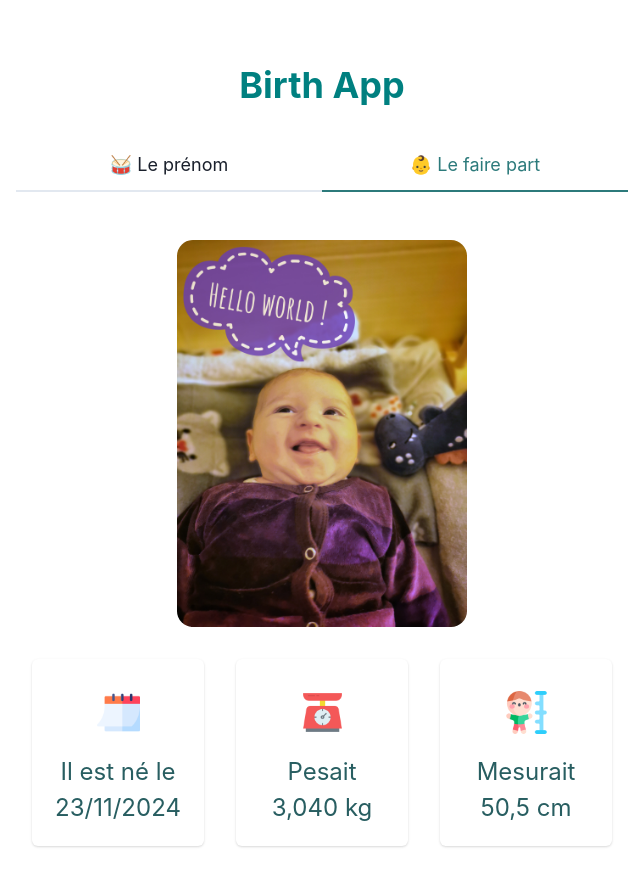
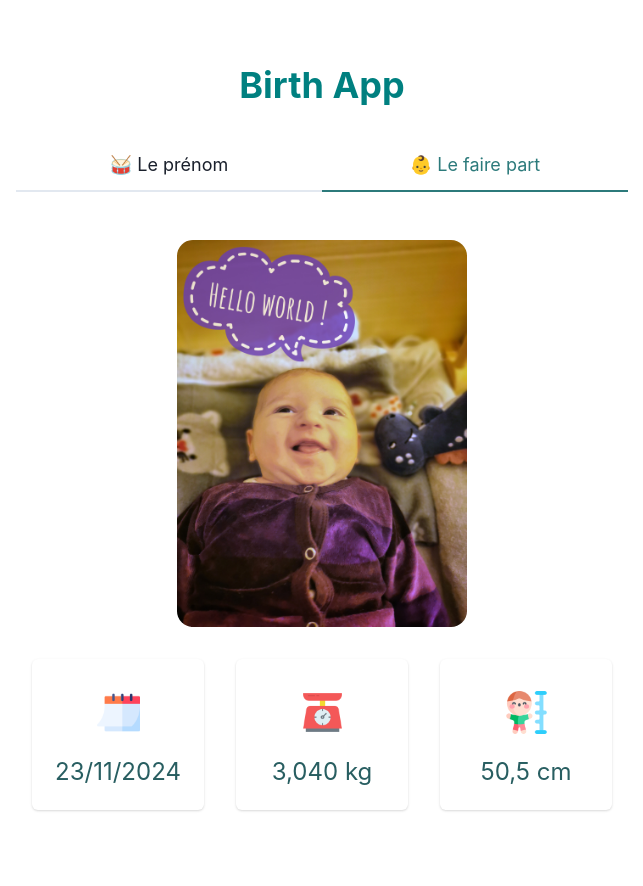
Before and after one commit to Sevan-K/name-revealed, a React (Create React App) app: page / in a window 1280 px wide. Shown: the top 886 px of the page, without its empty margins (318-961 px from the left). Built offline with nearby package versions, Linux system fonts and the light colour scheme.

Commit message:
reduce text

```diff
--- a/src/Components/BirthAnnouncement/BirthAnnouncement.jsx
+++ b/src/Components/BirthAnnouncement/BirthAnnouncement.jsx
@@ -51,7 +51,7 @@ const BirthAnnouncement = () => {
                         />
                         <CardFooter justify="center">
                             <Text fontSize="1.5rem" color="teal.700">
-                                Il est né le 23/11/2024
+                                23/11/2024
                             </Text>
                         </CardFooter>
                     </Card>
@@ -65,7 +65,7 @@ const BirthAnnouncement = () => {
                         />
                         <CardFooter justify="center">
                             <Text fontSize="1.5rem" color="teal.700">
-                                Pesait 3,040 kg
+                                3,040 kg
                             </Text>
                         </CardFooter>
                     </Card>
@@ -79,7 +79,7 @@ const BirthAnnouncement = () => {
                         />
                         <CardFooter justify="center">
                             <Text fontSize="1.5rem" color="teal.700">
-                                Mesurait 50,5 cm
+                                50,5 cm
                             </Text>
                         </CardFooter>
                     </Card>
```
